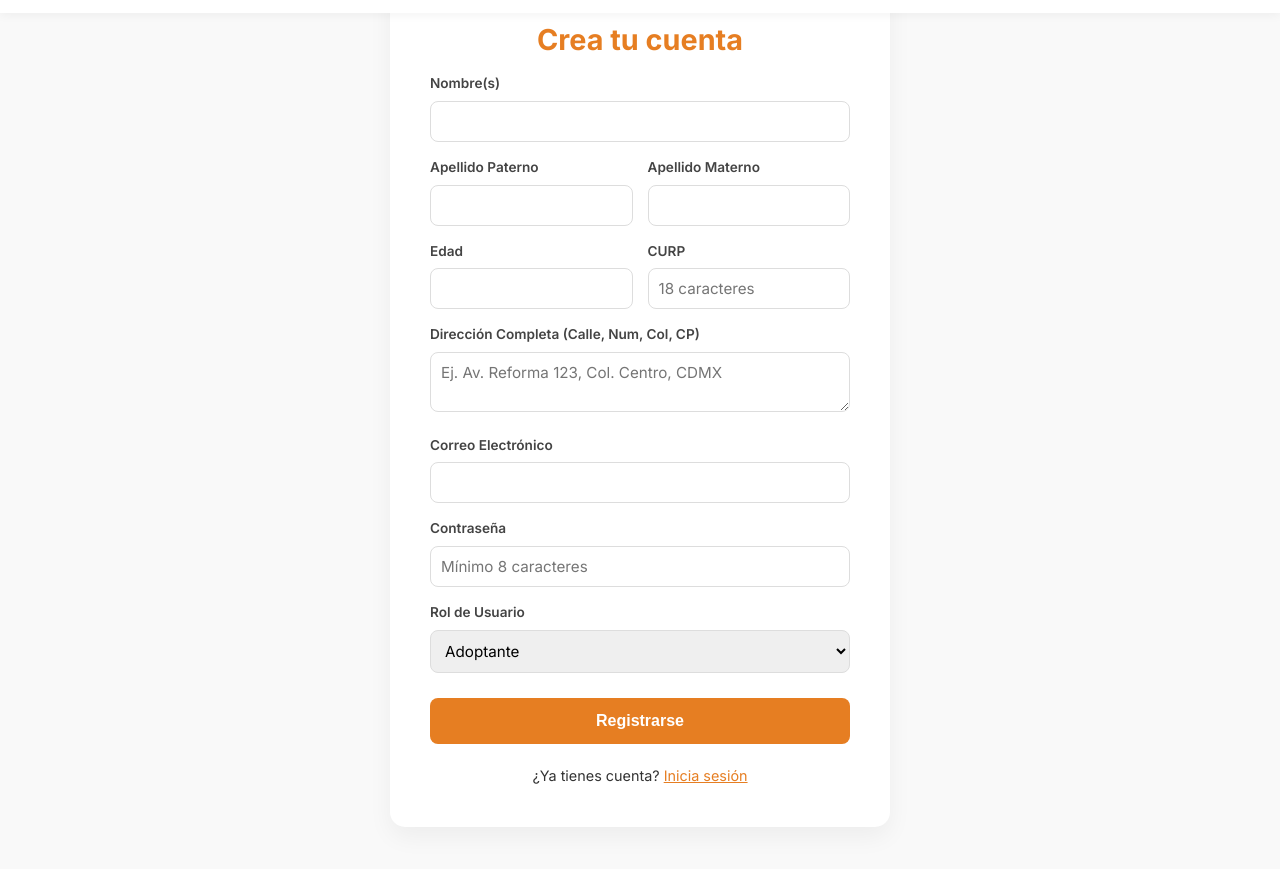
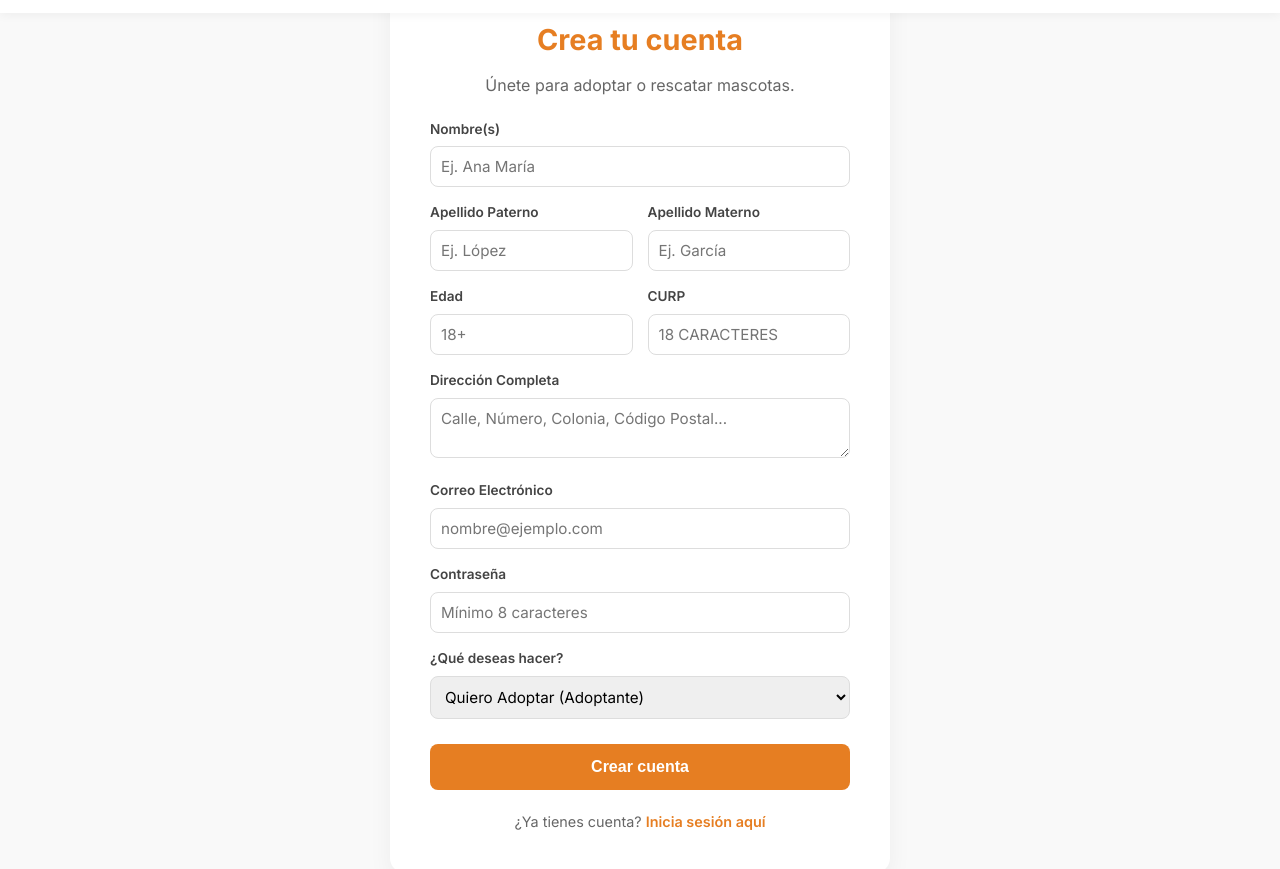
Before and after one commit to irvingmoz/the-loyal-nest, a plain HTML site: page register.html in a window 1280 px wide. Shown: the part 63-932 px from the top of the page. Drawn offline with Linux system fonts and the light colour scheme.

Commit message:
Update register.html

```diff
--- a/register.html
+++ b/register.html
@@ -7,9 +7,11 @@
     <link rel="stylesheet" href="css/style.css">
     <link href="https://fonts.googleapis.com/css2?family=Inter:wght@300;400;600;700&display=swap" rel="stylesheet">
     <style>
-        /* Estilos base (igual que antes) */
+        /* Estilos base */
         :root { --primary: #e67e22; --primary-hover: #d35400; --text-dark: #333; --bg-light: #f9f9f9; }
         body { font-family: 'Inter', sans-serif; background-color: var(--bg-light); margin: 0; color: var(--text-dark); display: flex; flex-direction: column; min-height: 100vh; }
+
+        /* Navbar */
         .header { background: #fff; box-shadow: 0 2px 10px rgba(0,0,0,0.05); }
         .nav { display: flex; justify-content: space-between; align-items: center; padding: 1rem 2rem; max-width: 1200px; margin: 0 auto; }
         .nav-brand .logo { font-size: 1.5rem; font-weight: 700; color: var(--text-dark); text-decoration: none; }
@@ -17,17 +19,26 @@
         .nav-list li a { text-decoration: none; color: #555; font-weight: 500; transition: color 0.3s; }
         .nav-list li a:hover { color: var(--primary); }
         .btn-outline { padding: 8px 20px; border: 1px solid #ccc; border-radius: 50px; text-decoration: none; color: #333; font-weight: 500; transition: 0.3s; }
+        .btn-outline:hover { border-color: var(--primary); color: var(--primary); }
 
         /* Formulario Layout */
         .auth-container { flex: 1; display: flex; justify-content: center; align-items: center; padding: 40px 20px; }
-        .auth-card { background: white; padding: 40px; border-radius: 15px; box-shadow: 0 10px 25px rgba(0,0,0,0.05); width: 100%; max-width: 500px; } /* Un poco más ancho */
+        .auth-card { background: white; padding: 40px; border-radius: 15px; box-shadow: 0 10px 25px rgba(0,0,0,0.05); width: 100%; max-width: 500px; }
         .auth-card h1 { color: var(--primary); margin-bottom: 10px; font-size: 1.8rem; text-align: center; }
-        .form-row { display: flex; gap: 15px; } /* Para poner campos lado a lado */
+
+        /* Grid del formulario */
+        .form-row { display: flex; gap: 15px; }
         .form-group { margin-bottom: 15px; text-align: left; flex: 1; }
         .form-group label { display: block; margin-bottom: 6px; font-weight: 600; font-size: 0.85rem; color: #444; }
         .form-control { width: 100%; padding: 10px; border: 1px solid #ddd; border-radius: 8px; font-size: 0.95rem; box-sizing: border-box; font-family: inherit; }
+        .form-control:focus { outline: none; border-color: var(--primary); box-shadow: 0 0 0 3px rgba(230, 126, 34, 0.1); }
+
         .btn-full { width: 100%; padding: 14px; background-color: var(--primary); color: white; border: none; border-radius: 8px; font-size: 1rem; font-weight: 600; cursor: pointer; transition: background 0.3s; margin-top: 10px; }
         .btn-full:hover { background-color: var(--primary-hover); }
+
+        /* Link footer */
+        .auth-footer { text-align:center; margin-top:20px; font-size:0.9rem; color: #666; }
+        .auth-footer a { color: var(--primary); text-decoration: none; font-weight: 600; }
     </style>
 </head>
 <body>
@@ -46,70 +57,75 @@
     <main class="auth-container">
         <div class="auth-card">
             <h1>Crea tu cuenta</h1>
+            <p style="text-align:center; color:#666; margin-bottom:20px;">Únete para adoptar o rescatar mascotas.</p>
+
             <form id="registerForm">
                 <div class="form-group">
                     <label>Nombre(s)</label>
-                    <input type="text" id="nombre" class="form-control" required>
+                    <input type="text" id="nombre" class="form-control" required placeholder="Ej. Ana María">
                 </div>
+
                 <div class="form-row">
                     <div class="form-group">
                         <label>Apellido Paterno</label>
-                        <input type="text" id="apPaterno" class="form-control" required>
+                        <input type="text" id="apPaterno" class="form-control" required placeholder="Ej. López">
                     </div>
                     <div class="form-group">
                         <label>Apellido Materno</label>
-                        <input type="text" id="apMaterno" class="form-control" required>
+                        <input type="text" id="apMaterno" class="form-control" required placeholder="Ej. García">
                     </div>
                 </div>
 
                 <div class="form-row">
                     <div class="form-group">
                         <label>Edad</label>
-                        <input type="number" id="edad" class="form-control" min="18" required>
+                        <input type="number" id="edad" class="form-control" min="18" required placeholder="18+">
                     </div>
                     <div class="form-group">
                         <label>CURP</label>
-                        <input type="text" id="curp" class="form-control" required placeholder="18 caracteres">
+                        <input type="text" id="curp" class="form-control" required placeholder="18 caracteres" maxlength="18" style="text-transform: uppercase;">
                     </div>
                 </div>
 
                 <div class="form-group">
-                    <label>Dirección Completa (Calle, Num, Col, CP)</label>
-                    <textarea id="direccion" class="form-control" rows="2" required placeholder="Ej. Av. Reforma 123, Col. Centro, CDMX"></textarea>
+                    <label>Dirección Completa</label>
+                    <textarea id="direccion" class="form-control" rows="2" required placeholder="Calle, Número, Colonia, Código Postal..."></textarea>
                 </div>
 
                 <div class="form-group">
                     <label>Correo Electrónico</label>
-                    <input type="email" id="registerEmail" class="form-control" required>
+                    <input type="email" id="registerEmail" class="form-control" required placeholder="nombre@ejemplo.com">
                 </div>
+
                 <div class="form-group">
                     <label>Contraseña</label>
                     <input type="password" id="registerPassword" class="form-control" required placeholder="Mínimo 8 caracteres">
                 </div>
 
                 <div class="form-group">
-                    <label>Rol de Usuario</label>
+                    <label>¿Qué deseas hacer?</label>
                     <select id="role" class="form-control">
-                        <option value="adoptante">Adoptante</option>
-                        <option value="rescatista">Rescatista / Refugio</option>
-                        <option value="admin">Administrador</option>
+                        <option value="adoptante">Quiero Adoptar (Adoptante)</option>
+                        <option value="rescatista">Dar en Adopción (Rescatista/Refugio)</option>
                     </select>
                 </div>
 
-                <div id="camposRescatista" style="display: none;">
-                    <div class="form-group">
-                        <label style="color: #e67e22;">Estatus Legal del Refugio</label>
-                        <input type="text" id="estatusLegal" class="form-control" placeholder="Ej. Asociación Civil registrada">
+                <div id="camposRescatista" style="display: none; background: #fff8f0; padding: 10px; border-radius: 8px; border: 1px dashed #e67e22;">
+                    <div class="form-group" style="margin-bottom:0;">
+                        <label style="color: #e67e22;">Estatus Legal / Nombre del Refugio</label>
+                        <input type="text" id="estatusLegal" class="form-control" placeholder="Ej. Asociación Civil Huellitas">
                     </div>
                 </div>
 
-                <button type="submit" class="btn-full">Registrarse</button>
+                <button type="submit" class="btn-full">Crear cuenta</button>
             </form>
-            <div style="text-align:center; margin-top:20px; font-size:0.9rem;">
-                ¿Ya tienes cuenta? <a href="auth.html" style="color:#e67e22;">Inicia sesión</a>
+
+            <div class="auth-footer">
+                ¿Ya tienes cuenta? <a href="auth.html">Inicia sesión aquí</a>
             </div>
         </div>
     </main>
+
     <script src="js/auth.js"></script>
 </body>
 </html>
```
